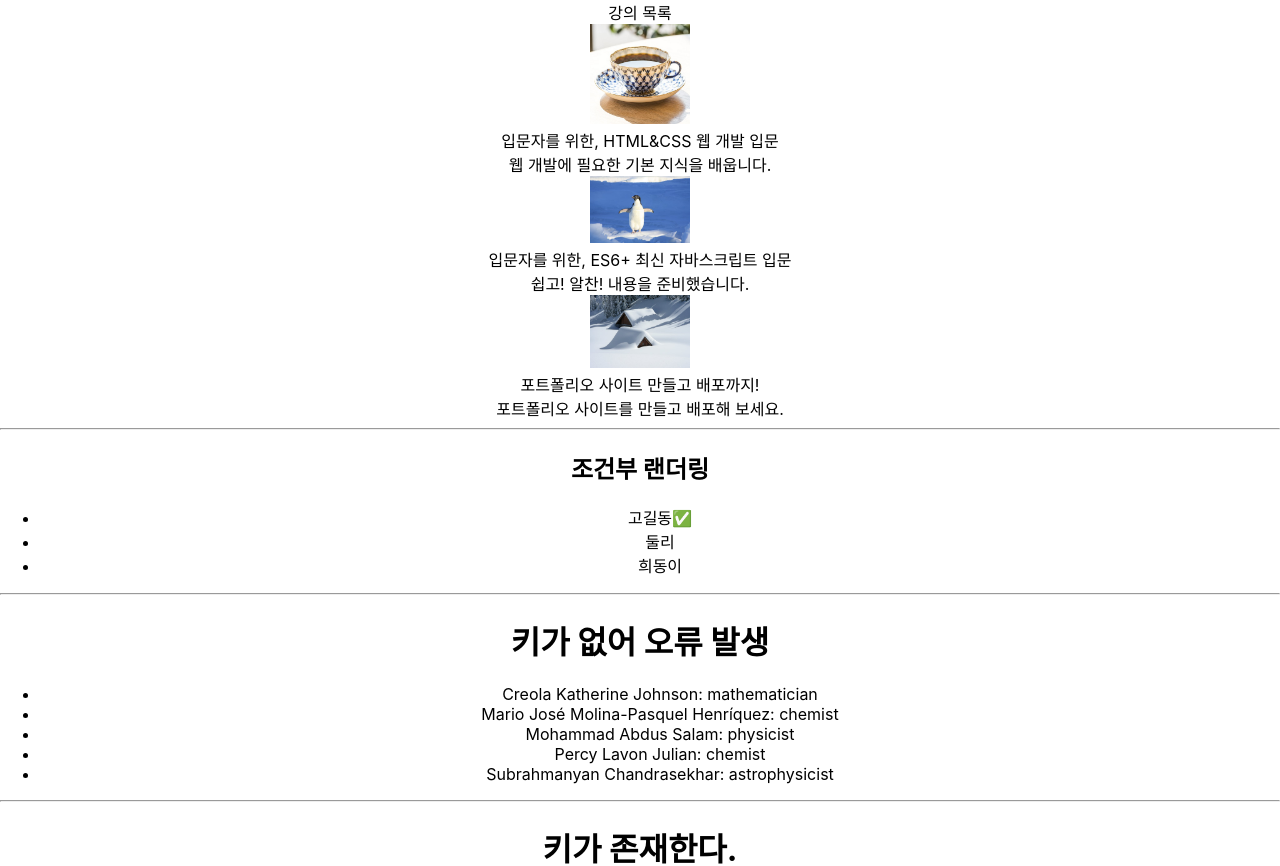
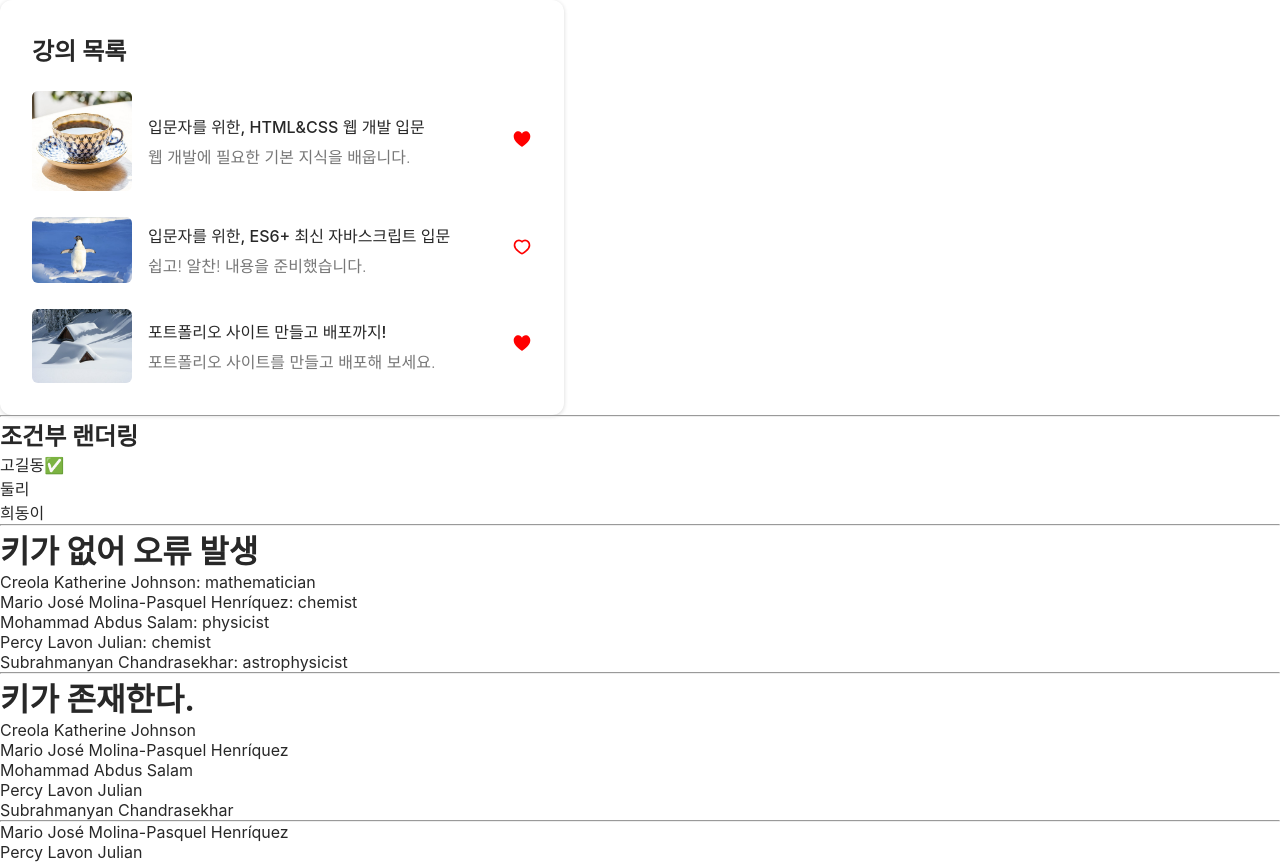
Before and after one commit to euiiiii/2024_react01, a React (Create React App) app: page / in a window 1280 px wide. Shown: the top 866 px of the page. Built offline with nearby package versions, Linux system fonts and the light colour scheme.

Commit message:
241119 14:52 조건부 랜더링

```diff
--- a/src/App.css
+++ b/src/App.css
@@ -1,44 +1,98 @@
-/* App.css에 있는 css들 */
-code {
-  font-family: source-code-pro, Menlo, Monaco, Consolas, 'Courier New',
-    monospace;
+* {
+  padding: 0;
+  margin: 0;
 }
 
-.App {
-  text-align: center;
+body {
+  color: #282828;
 }
 
-.App-logo {
-  height: 40vmin;
-  pointer-events: none;
+main {
+  height: 100vh;
+  background-color: #DAECFD;
+  display: flex;
+  justify-content: center;
+  align-items: center;
 }
 
-@media (prefers-reduced-motion: no-preference) {
-  .App-logo {
-    animation: App-logo-spin infinite 20s linear;
-  }
+/* Card */
+.card {
+  background-color: white;
+  padding: 2rem;
+  border-radius: 12px;
+  box-shadow: rgba(0, 0, 0, 0.16) 0px 1px 4px;
+  width: 500px;
 }
 
-.App-header {
-  background-color: #282c34;
-  min-height: 100vh;
+.card__header {
+  font-size: 1.5rem;
+  font-weight: 600;
+  width: 460px;
+}
+
+.card__body {
+  padding-top: 1.5rem;
+}
+
+/* Course List */
+.courses {
   display: flex;
   flex-direction: column;
-  align-items: center;
-  justify-content: center;
-  font-size: calc(10px + 2vmin);
-  color: white;
+  gap: 1.6rem;
 }
 
-.App-link {
-  color: #61dafb;
+/* Course */
+.course {
+  display: flex;
+  align-items: center;
+  gap: 1rem;
 }
 
-@keyframes App-logo-spin {
-  from {
-    transform: rotate(0deg);
-  }
-  to {
-    transform: rotate(360deg);
-  }
+.course__img {
+  border-radius: 6px;
+  width: 120px;
 }
+
+.course__title {
+  font-weight: 500;
+}
+
+.course__body {
+  flex-grow: 1;
+}
+
+.course__description {
+  color: #777777;
+  font-weight: 300;
+  margin-top: .4rem;
+}
+
+.course__icons {
+  display: flex;
+  align-items: center;
+  column-gap: 0.6rem;
+}
+
+/* Button */
+.btn {
+  background: none;
+  border: none;
+  /* Remove borders */
+  font-size: 20px;
+  /* Set a font size */
+  cursor: pointer;
+  /* Mouse pointer on hover */
+}
+
+.btn>.fa-heart {
+  color: red;
+}
+
+.btn>.fa-link {
+  color: #393939;
+}
+
+.btn_img{
+  width: 20px;
+  color: red;
+}
--- a/src/App.js
+++ b/src/App.js
@@ -49,17 +49,20 @@
     {
       title: '입문자를 위한, HTML&CSS 웹 개발 입문',
       description: '웹 개발에 필요한 기본 지식을 배웁니다.',
-      img: './img/coffee-blue.jpg'
+      img: './img/coffee-blue.jpg',
+      isFavorite: true
     },
     {
       title: '입문자를 위한, ES6+ 최신 자바스크립트 입문',
       description: '쉽고! 알찬! 내용을 준비했습니다.',
-      img: './img/photo-2.jpg'
+      img: './img/photo-2.jpg',
+      isFavorite: false
     },
     {
       title: '포트폴리오 사이트 만들고 배포까지!',
       description: '포트폴리오 사이트를 만들고 배포해 보세요.',
-      img: './img/photo-3.jpg'
+      img: './img/photo-3.jpg',
+      isFavorite: true
     }
   ]
 
--- a/src/components/step04/Courseitem.jsx
+++ b/src/components/step04/Courseitem.jsx
@@ -1,13 +1,33 @@
-function CourseItem({title, description, img}) {
-    return(
-      <article class="course">
-      <img class="course__img" src={img} alt="강의 이미지" style={{width:100}}/>
-      <div class="course__body">
+import React from 'react';
+
+function HeartIconBtn({ isFavorite = false }) {
+    if (isFavorite) {
+        return (
+            <button className='btn'>
+                <img className='btn_img' src='./img/heart-fill-icon.svg' />
+            </button>
+        )
+    }
+    return (
+        <button className='btn'>
+            <img className='btn_img' src='./img/heart-icon.svg' />
+        </button>
+    )
+}
+
+function CourseItem({ title, description, img, isFavorite }) {
+    return (
+        <article className="course">
+            <img className="course__img" src={img} alt='강의이미지' style={{ width: "100px" }} />
+            <div className="course__body">
                 <div className="course__title">{title}</div>
-        <div className="course__description">{description}
+                <div className="course__description">{description}</div>
             </div>
+            <div className='course_icons'>
+                <HeartIconBtn isFavorite={isFavorite} />
             </div>
         </article>
     );
 }
+
 export default CourseItem;
```
Also changed, not shown: public/img/heart-fill-icon.svg (added), public/img/heart-icon.svg (added). Lines whose indentation alone changed are shown as unchanged.
